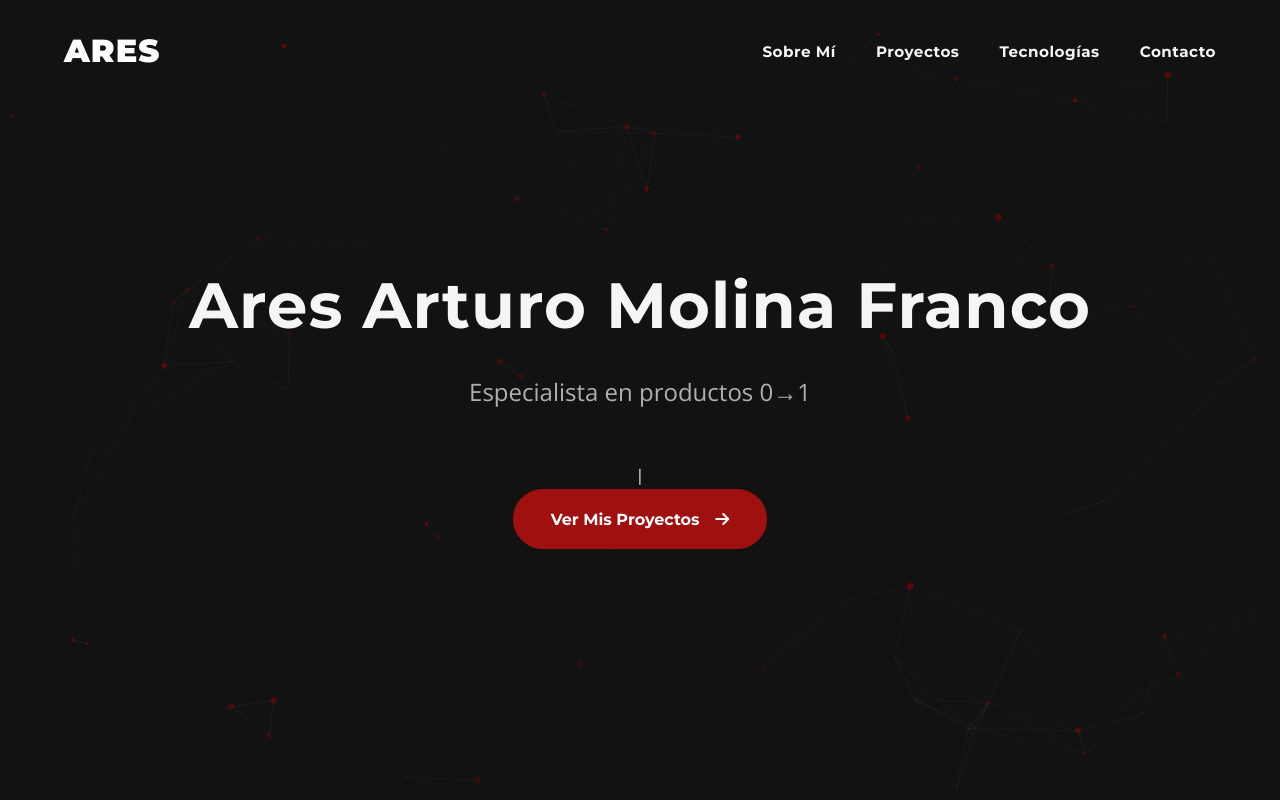
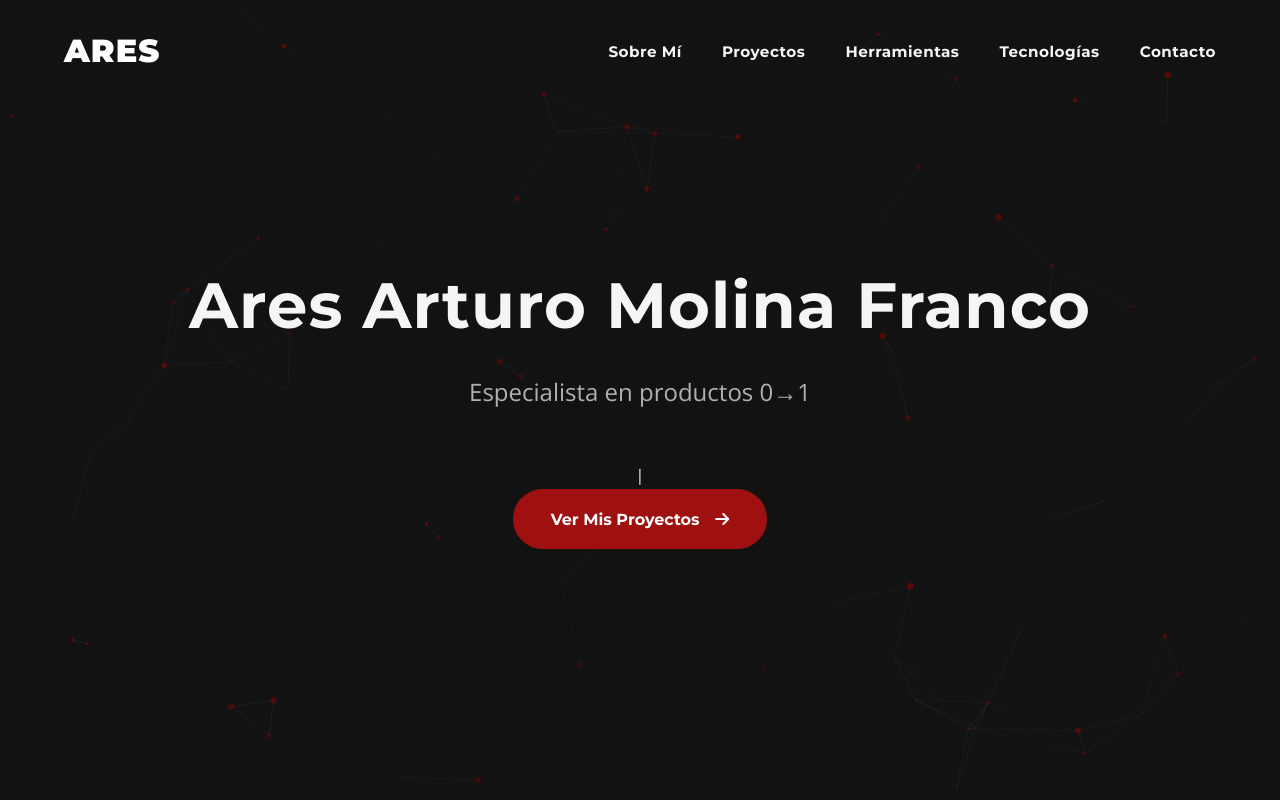
Before and after one commit to Ares-AMF/Portafolio, a plain HTML site: page index.html in a window 1280 px wide. Shown: the top 800 px of the page. Drawn offline with nearby package versions, Linux system fonts and the light colour scheme.

Commit message:
Update header index.html

```diff
--- a/index.html
+++ b/index.html
@@ -17,6 +17,7 @@
             <ul class="nav-links">
                 <li><a href="#sobre-mi">Sobre Mí</a></li>
                 <li><a href="#proyectos">Proyectos</a></li>
+                <li><a href="#herramientas">Herramientas</a></li>
                 <li><a href="#tecnologias">Tecnologías</a></li>
                 <li><a href="#contacto">Contacto</a></li>
             </ul>
```
